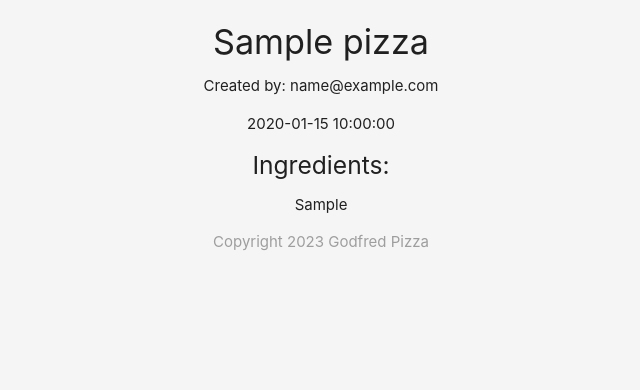
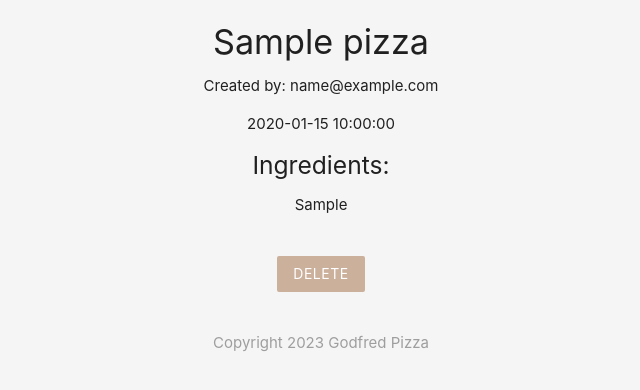
Before and after one commit to Godfred-A99/godfred-pizza, a PHP site: page /details.php?id=1 in a window 1280 px wide. Shown: the part 64-454 px from the top of the page, without its empty margins (319-959 px from the left). Run offline with PHP 8.4, Linux system fonts and the light colour scheme; tables that the repository leaves empty or names only in its code hold one stand-in row (values such as "Sample post").

Commit message:
added a function to delete from the db

```diff
--- a/details.php
+++ b/details.php
@@ -1,6 +1,20 @@
 <?php
 
     include('config/db_connect.php');
+
+        if(isset($_GET['delete'])) {
+            $id_to_delete = mysqli_real_escape_string($conn, $_GET['id_to_delete']);
+
+            $sql = "DELETE FROM pizzas WHERE id = $id_to_delete";
+
+            if(mysqli_query($conn, $sql)){
+                //success
+                header('Location: index.php ');
+            }  else {
+                //failure
+                echo 'query error: ' . mysqli_error($conn);
+            }
+        }
 
     // check GET request id param
     if(isset($_GET['id'])) {
@@ -24,20 +38,28 @@
 
 ?>
 <!DOCTYPE html>
-<html lang="en">
+<html>
     <?php include('templetes/header.php');?>
 
         <div class="container center">
             <?php if($pizza): ?>
+
                 <h4><?php echo htmlspecialchars($pizza['title']);  ?></h4>
                 <p>Created by: <?php echo htmlspecialchars($pizza['email']);  ?> </p>
                 <p><?php echo htmlspecialchars($pizza['created_at']);  ?></p>
                 <h5>Ingredients: </h5>
                 <p><?php echo htmlspecialchars($pizza['ingredient']);  ?></p>
+
+            <!--Delete Form-->
+                <form action="details.php" method= "GET">
+                    <input type = "hidden" name = "id_to_delete" value = "<?php echo $pizza['id'] ?>">
+                    <input type="submit" name="delete" value = "Delete" class="btn brand z-depth-0">
+                </form>
+
             <?php else: ?>
                 <h5>NO SUCH PIZZA EXISTS!</h5>
 
-                <?php endif; ?>
+            <?php endif ; ?>
         </div>
 
 
```
